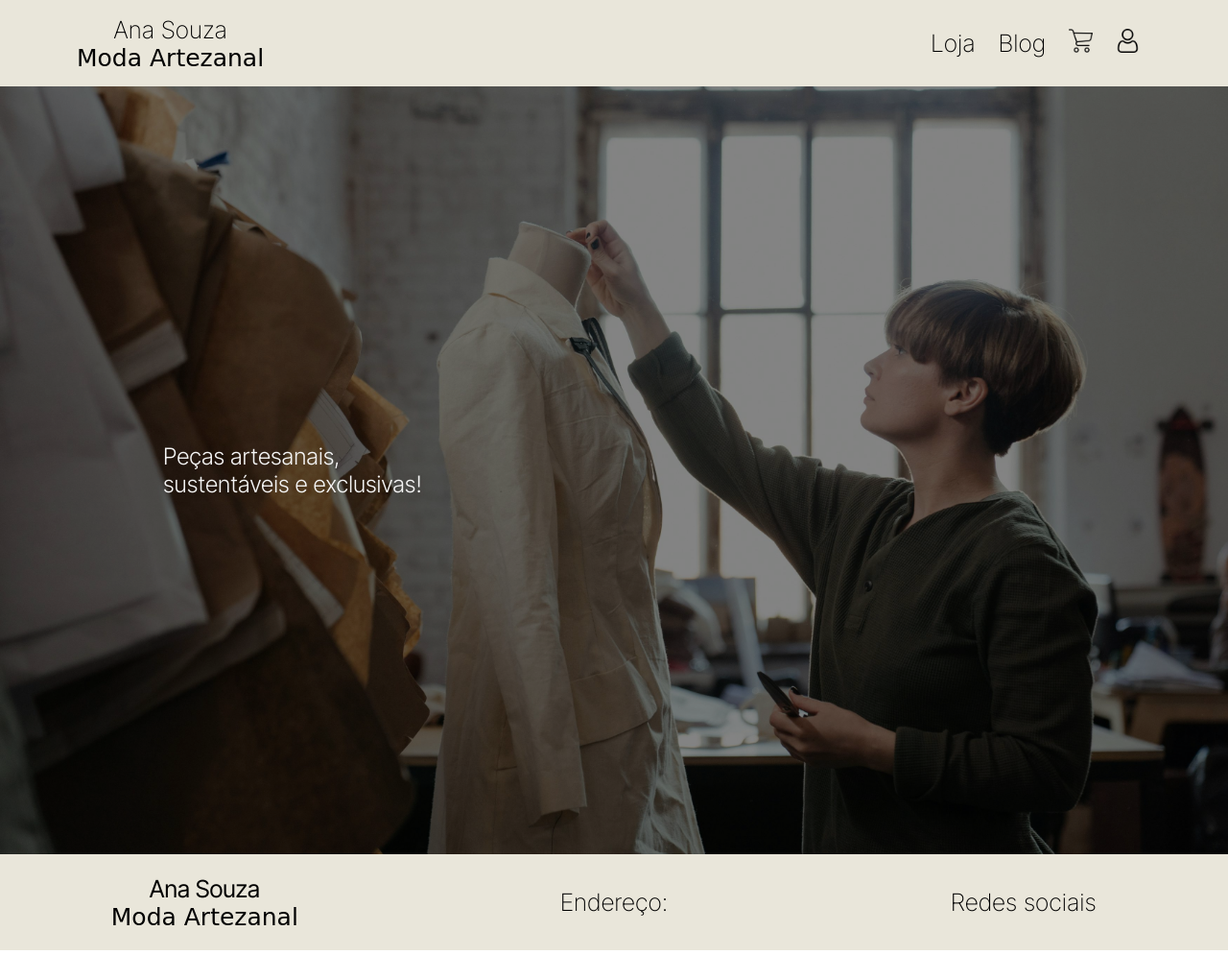
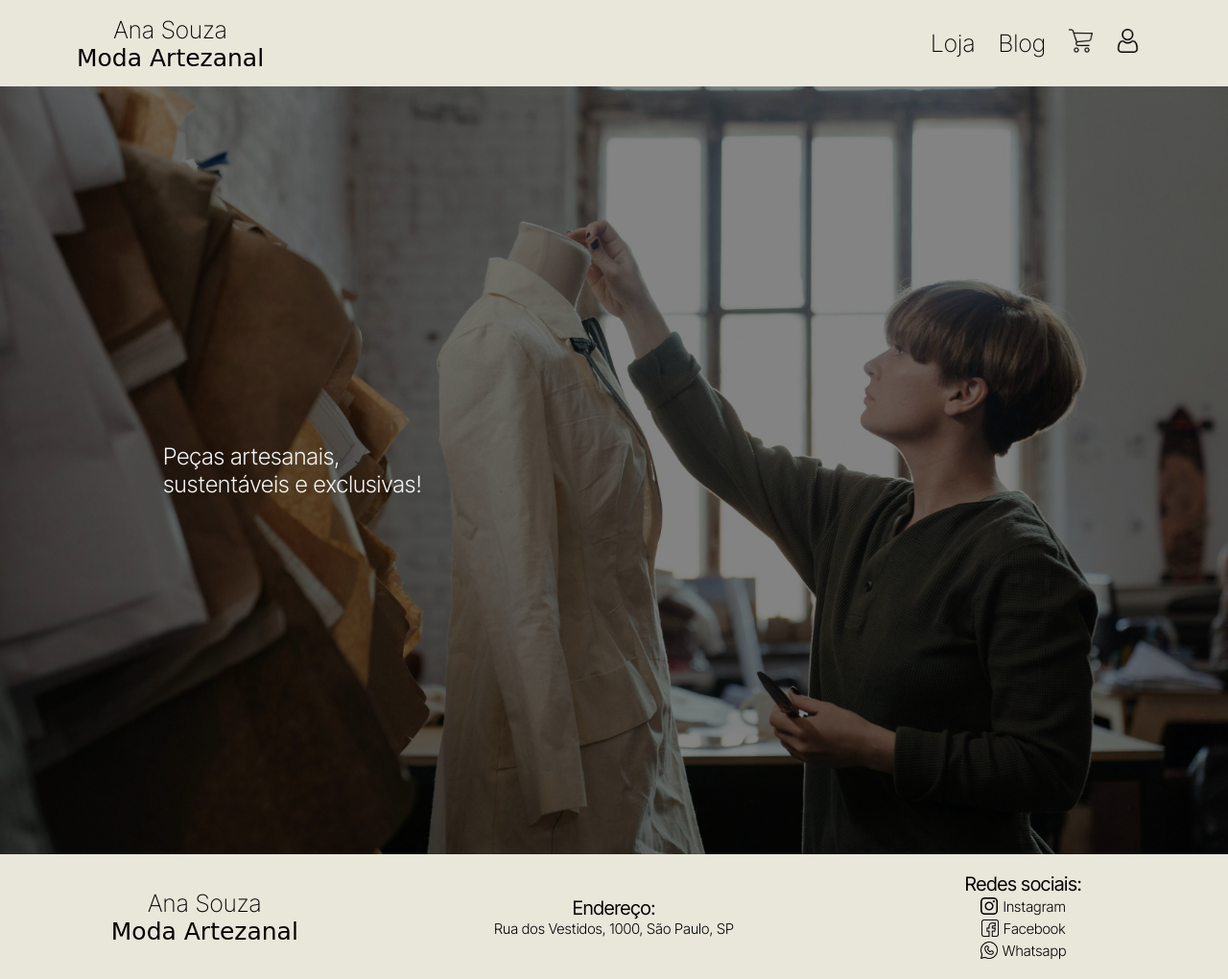
Before and after one commit to Wesley708/moda-artesanal, a plain HTML site: page index.html in a window 1280 px wide. Shown: the whole page at 96% size. Before the commit the page ends 990 px from the top, so only its background shows below. Drawn offline with Linux system fonts and the light colour scheme; a web font is replaced by a local one.

Commit message:
Criação do footer

```diff
--- a/assets/css/style.css
+++ b/assets/css/style.css
@@ -38,11 +38,19 @@ nav ul li{
 nav ul li img{
     height: 25px;
 }
+nav a{
+  text-decoration: none;
+  color: black;
+}
+nav a:hover{
+  border-bottom: 1px solid black;
+}
 
 .mea-culpa {
     font-family: "Mea Culpa", cursive;
     font-weight: 400;
     font-style: normal;
+    font-size: 25px;
   }
   .banner-loja{
     max-width:100%;
@@ -73,11 +81,12 @@ nav ul li img{
     font-family: "Inter Tight", sans-serif;
     font-weight: 300;
     width: 300px;
+
   }
 
 footer{
     width: 100%;
-    height: 100px;
+    height: 130px;
     background-color: #E9E6DA;
     display: flex;
     flex-direction: row;
@@ -101,3 +110,25 @@ footer h2{
   font-weight: 200;
   font-size: 25px;
 }
+footer h3{
+  font-family: 'Inter Tight', sans-serif;
+  font-weight: 400;
+  font-size: 20px;
+}
+footer p{
+  font-size: 15px;
+  font-weight: 300;
+}
+footer a{
+  margin: 2px;
+  text-decoration: none;
+  color:black;
+  display: flex;
+  flex-direction: row;
+  align-items: center;
+  justify-content: center;
+}
+footer a img{
+  width: 18px;
+  margin-right: 5px;
+}
--- a/index.html
+++ b/index.html
@@ -15,10 +15,10 @@
         </div>
         <div>
             <ul>
-                <li>Loja</li>
-                <li>Blog</li>
-                <li><img src="assets/img/cart.png" alt=""></li>
-                <li><img src="assets/img/user.png" alt=""></li>
+                <li><a href="#">Loja</a></li>
+                <li><a href="#">Blog</a></li>
+                <li><a href="#"><img src="assets/img/cart.png" alt=""></a></li>
+                <li><a href="#"><img src="assets/img/user.png" alt=""></a></li>
             </ul>
         </div>
     </nav>
@@ -32,13 +32,28 @@
 
     <footer>
         <div class="box">
-            <p>Ana Souza</p>
+            <h2>Ana Souza</h2>
             <p class="mea-culpa">Moda Artezanal</p>
         </div>
         <div class="box">
-            <h2>Endereço:</h2>
+            <h3>Endereço:</h3>
+            <p>Rua dos Vestidos, 1000, São Paulo, SP</p>
         </div>
-        <div class="box"><h2>Redes sociais</h2></div>
+        <div class="box">
+            <h3>Redes sociais:</h3>
+            <a href="">
+                <img src="assets/img/instagram.png" alt="">
+                <p>Instagram</p>
+            </a>
+            <a href="">
+                <img src="assets/img/facebook.png" alt="">
+                <p>Facebook</p>
+            </a>
+            <a href="">
+                <img src="assets/img/whatsapp.png" alt="">
+                <p>Whatsapp</p>
+            </a>
+        </div>
     </footer>
 </body>
 <script src="assets/js/script.js"></script>
```
Also changed, not shown: assets/img/facebook.png (added), assets/img/instagram.png (added), assets/img/social-media.png (added), assets/img/whatsapp.png (added).
